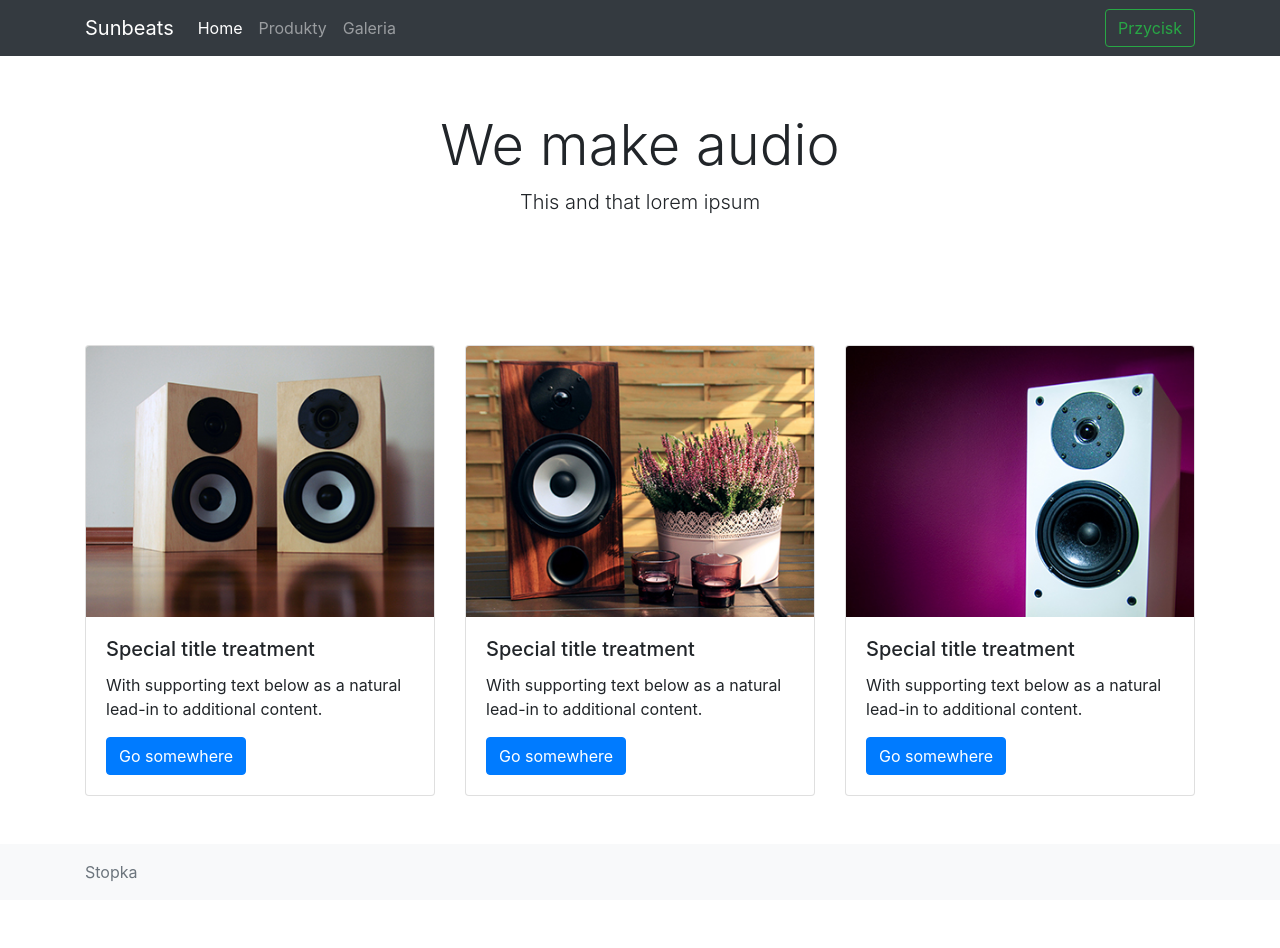
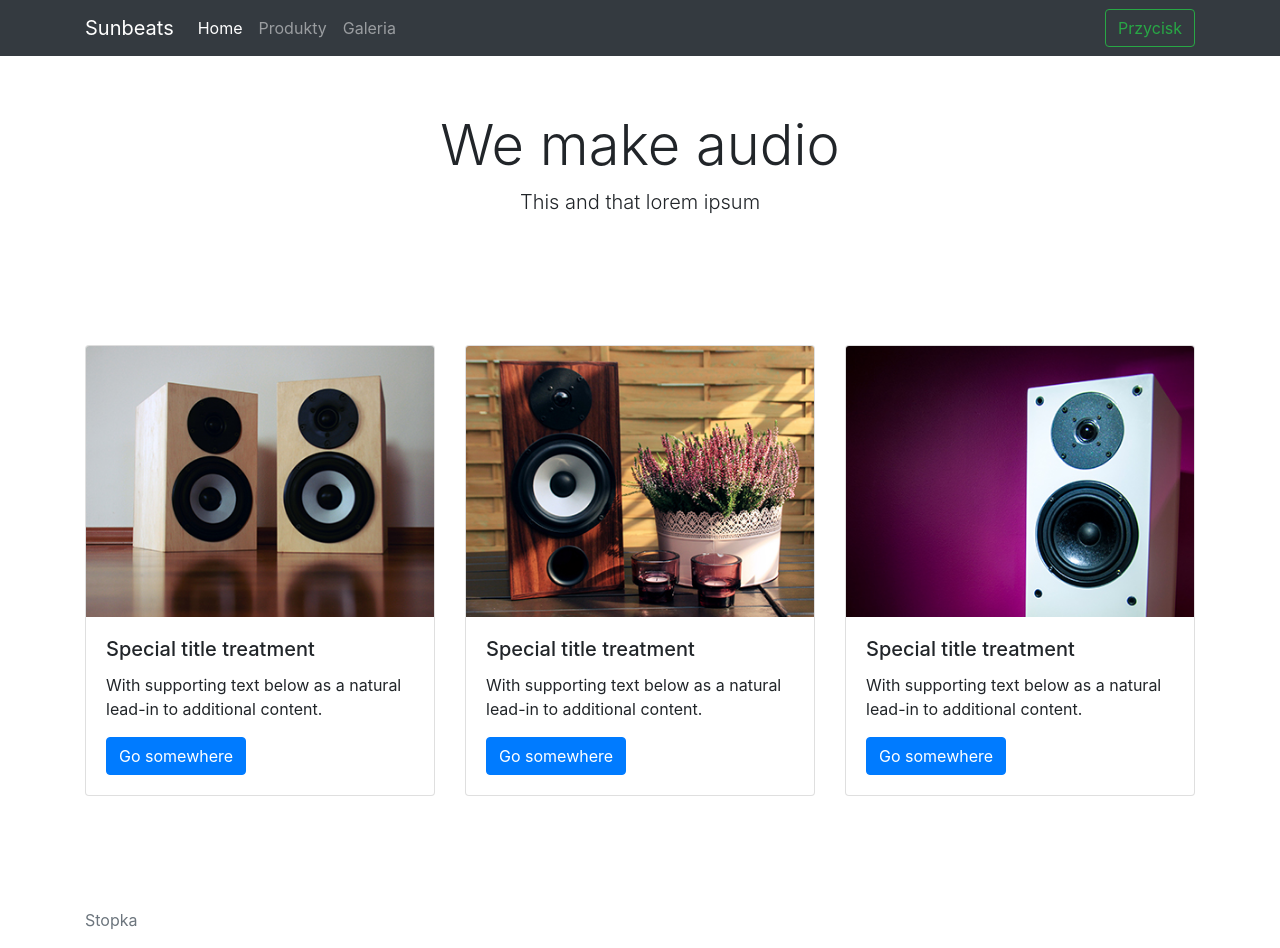
Before and after one commit to Audio-site/sunbeats, a plain HTML site: page index.html in a window 1280 px wide. Before the commit the page ends 900 px from the top, so only its background shows below. Drawn offline with nearby package versions, Linux system fonts and the light colour scheme.

```diff
--- a/index.html
+++ b/index.html
@@ -1,5 +1,5 @@
 <!doctype html>
-<html lang="en" class="h-100">
+<html lang="en" class="">
 
 <head>
   <meta charset="utf-8">
@@ -95,8 +95,7 @@
 
   </main>
 
-
-  <footer class="footer mt-auto py-3 bg-light">
+  <footer class="footer mt-5 py-3">
     <div class="container">
       <span class="text-muted">Stopka</span>
     </div>
```
Also changed, not shown: 1 other file.
